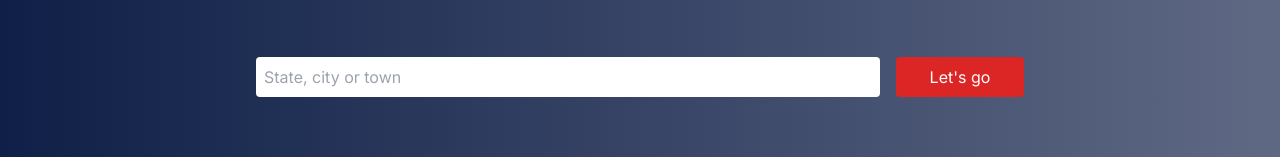
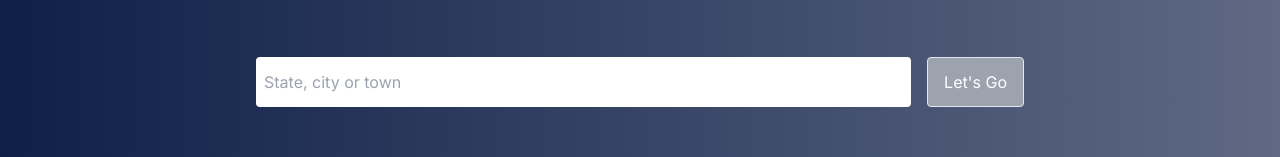
Before and after one commit to EmmanuelORivera/open-table-nextjs, a Next.js app: page / in a window 1280 px wide. Shown: the part 157-314 px from the top of the page. Built offline with nearby package versions, Linux system fonts and the light colour scheme; no server answers; the database is empty.

Commit message:
feat: using Button component and adding disabled logic.

```diff
--- a/src/components/SearchBar.tsx
+++ b/src/components/SearchBar.tsx
@@ -2,6 +2,7 @@
 
 import { useRouter } from 'next/navigation'
 import { useState } from 'react'
+import Button from './Button'
 
 interface SearchBarProps {
   placeholder?: string
@@ -18,6 +19,10 @@ const SearchBar: React.FC<SearchBarProps> = ({
     router.push(searchCity)
     setLocation('')
   }
+
+  const isButtonDisabled = () => {
+    return !location.trim()
+  }
   return (
     <div className="flex flex-col gap-4 w-[90%] max-w-3xl sm:flex-row mx-auto">
       <input
@@ -27,12 +32,14 @@ const SearchBar: React.FC<SearchBarProps> = ({
         type="text"
         placeholder={placeholder}
       />
-      <button
-        onClick={handleClick}
-        className="rounded bg-red-600  py-2 text-white sm:w-32 sm:max-w-md"
+      <Button
+        handleClick={handleClick}
+        type="action"
+        className="capitalize"
+        disabled={isButtonDisabled()}
       >
         Let's go
-      </button>
+      </Button>
     </div>
   )
 }
```
